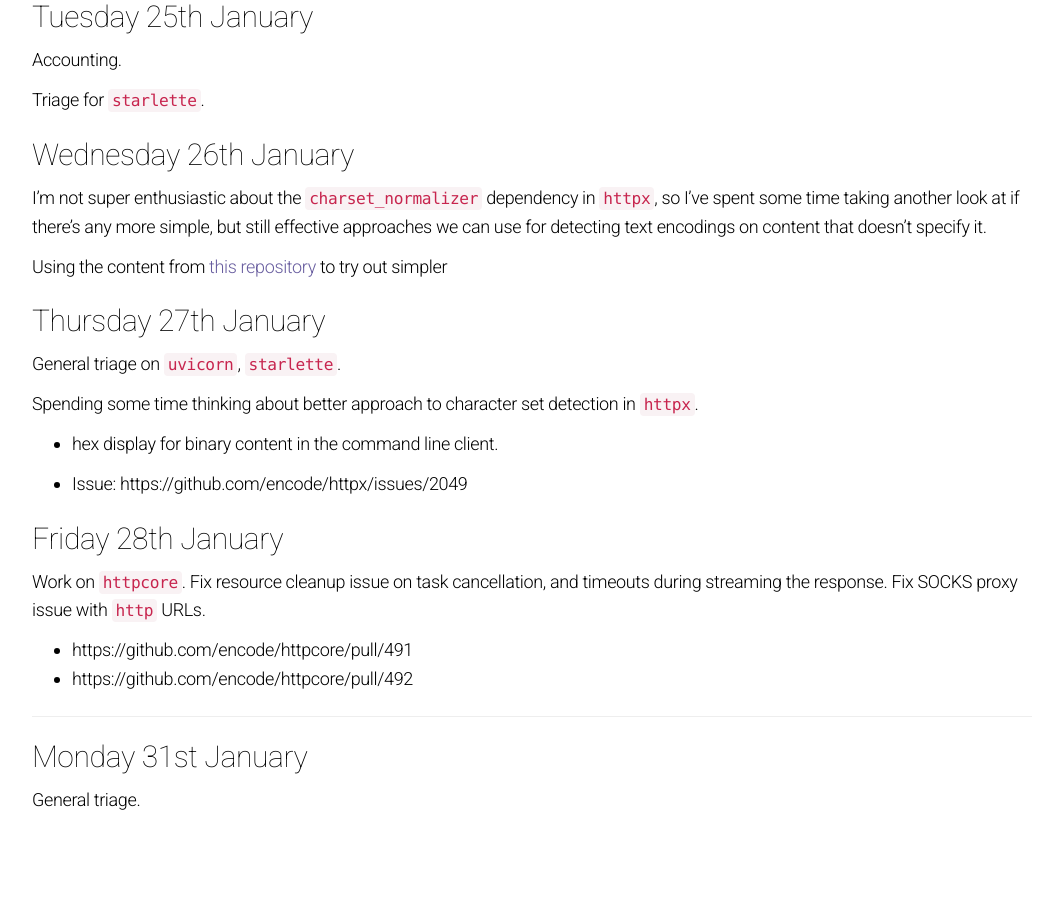
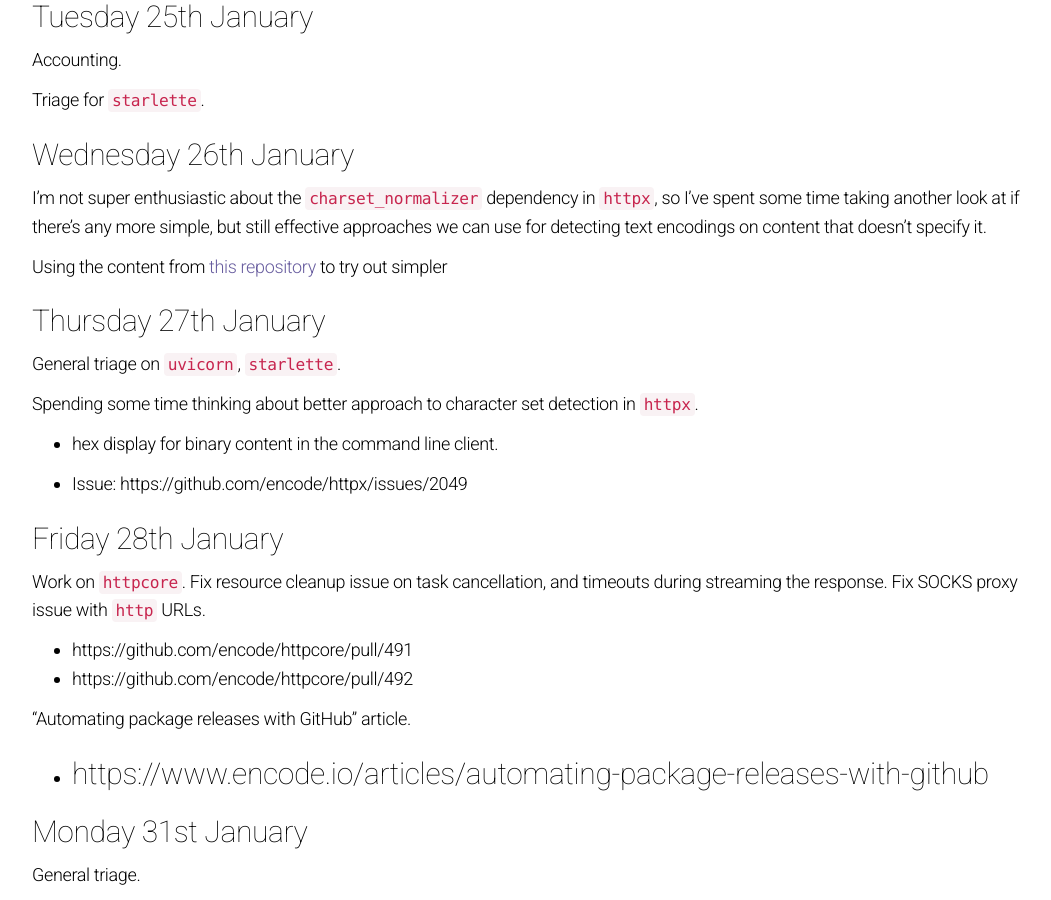
Before and after one commit to encode/encode.github.io, a Jekyll site: the page built from reports/january-2022.md, in a window 1280 px wide and 900 px high, scrolled down 3467 px. Shown: the whole window, without its empty margins (108-1159 px from the left). Built offline with Jekyll 4.4.1, drawn with Linux system fonts in a browser that asks for light colours; before the commit the page ends 4293 px from its top, so only the background shows below that.

Commit message:
Jan 2022 report

```diff
--- a/reports/january-2022.md
+++ b/reports/january-2022.md
@@ -178,6 +178,9 @@
 * https://github.com/encode/httpcore/pull/491
 * https://github.com/encode/httpcore/pull/492
 
+"Automating package releases with GitHub" article.
+
+* https://www.encode.io/articles/automating-package-releases-with-github
 ---
 
 ## Monday 31st January
```
